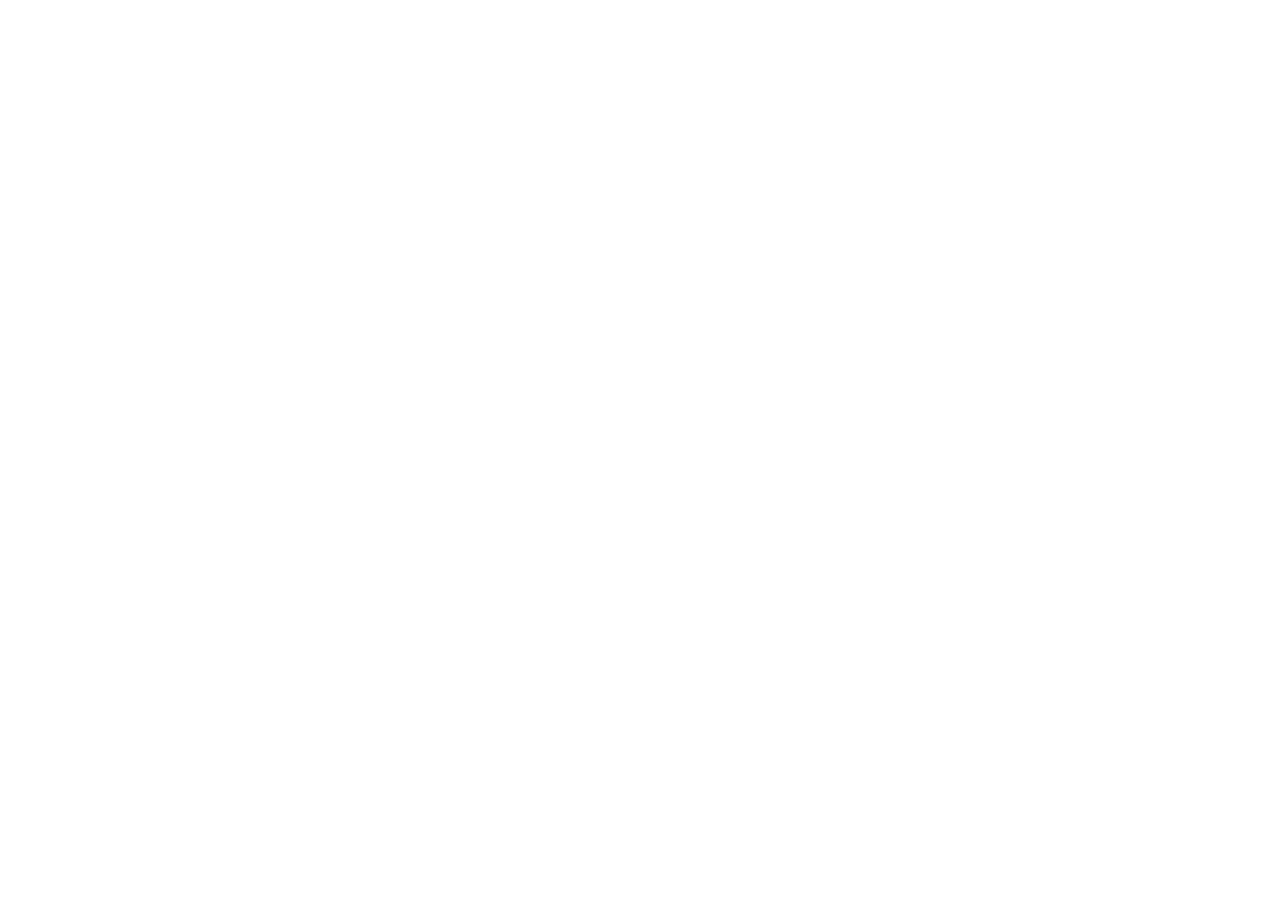
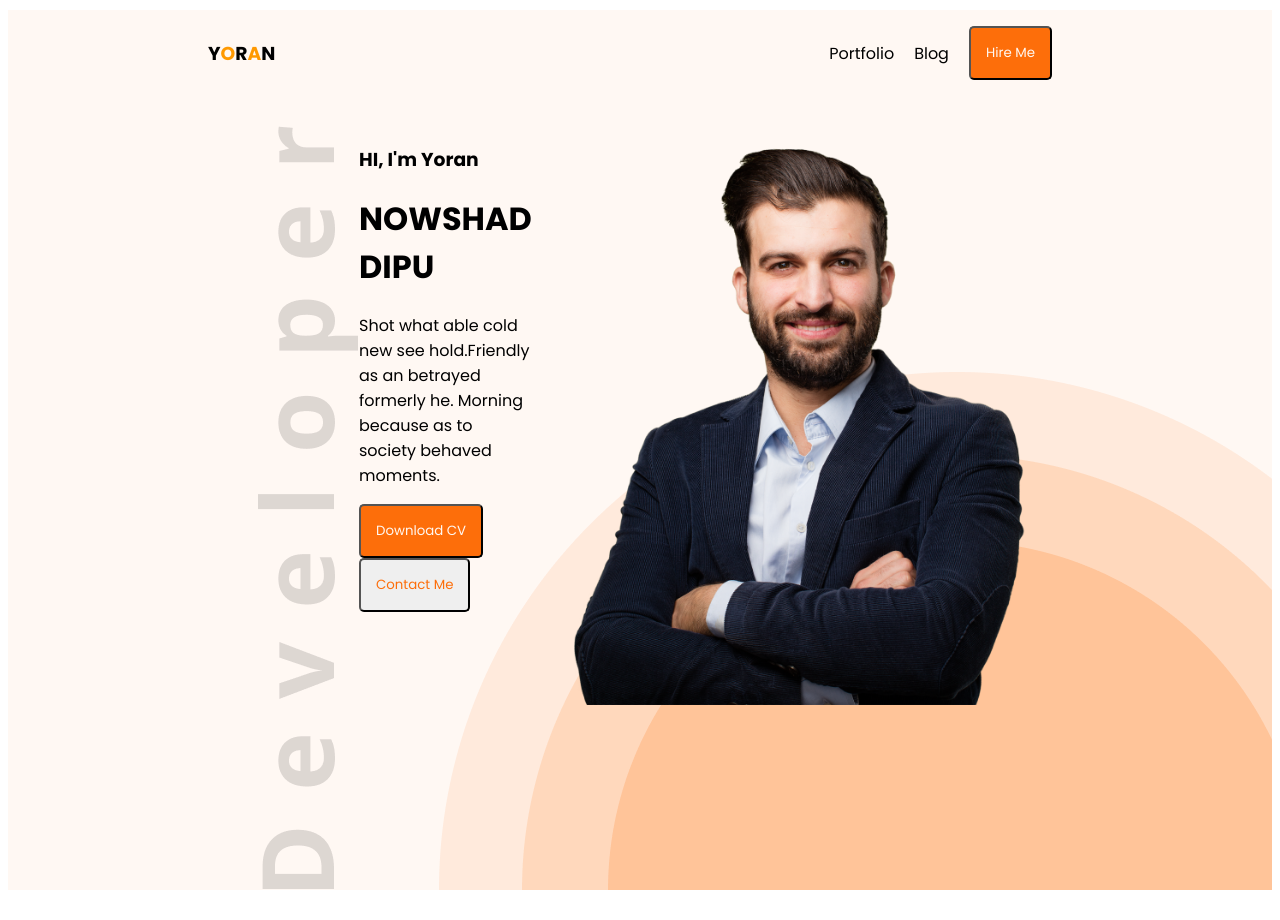
Before and after one commit to NowshadDipu/Practice-Portfolio, a plain HTML site: page index.html in a window 1280 px wide. Before the commit the page ends 800 px from the top, so only its background shows below. Drawn offline with Linux system fonts and the light colour scheme; a web font is replaced by a local one.

Commit message:
Created Header

```diff
--- a/index.html
+++ b/index.html
@@ -4,12 +4,33 @@
     <meta charset="UTF-8">
     <meta name="viewport" content="width=device-width, initial-scale=1.0">
     <title>Nowshad Dipu</title>
+    <link rel="preconnect" href="https://fonts.googleapis.com">
+<link rel="preconnect" href="https://fonts.gstatic.com" crossorigin>
+<link href="https://fonts.googleapis.com/css2?family=Kablammo&family=Open+Sans:wght@400;600;800&family=Poppins:wght@400;600;700&display=swap" rel="stylesheet">
+    <link rel="stylesheet" href="styles/style.css">
 </head>
 <body>
     <header>
         <nav>
+            <h3 class="nav-title">Y<span class="text-primary">O</span>R<span class="text-primary">A</span>N</h3>
+            <ul>
+                <li><a href=""></a>Portfolio</li>
+                <li><a href=""></a>Blog</li>
+                <li><button class="btn-primary">Hire Me</button></li>
+            </ul>
+        </nav>
+        <div class="banner">
+            <img class="dev-pic" src="images/developer.png" alt="">
+            <div>
+                <h3 class="banner-grettings">HI, I'm Yoran</h3>
+                <h1 class="banner-title">NOWSHAD DIPU</h1>
+                <p class="banner-description">Shot what able cold new see hold.Friendly as an betrayed formerly he. Morning because as to society behaved moments.</p>
+                <button class="btn-primary">Download CV</button>
+                <button class="btn2-primary">Contact Me</button>
+            </div>
+            <img class="hardy-pic" src="images/hardy.png" alt="">
 
-        </nav>
+        </div>
     </header>
 
     <main>
--- /dev/null
+++ b/styles/style.css
@@ -0,0 +1,66 @@
+/* Common Shared Style */
+*{
+    font-family: 'Kablammo', cursive;
+    font-family: 'Open Sans', sans-serif;
+    font-family: 'Poppins', sans-serif;
+}
+.text-primary {
+    color: #ff9900;
+}
+
+/* Nav Related Style */
+nav .nav-tilte {
+    font-size: 45px;
+    font-weight: 800;
+}
+nav {
+    margin: 10px 200px;
+    display: flex;
+    justify-content: space-between;
+    align-items: center;
+}
+nav > ul {
+    display: flex;
+    justify-content: space-around;
+    align-items: center;
+}
+nav li {
+    list-style: none;
+    padding-right: 20px;
+}
+.btn-primary {
+    color: #FFF8F3;
+    border-radius: 5px;
+    background: #FD6E0A;
+    padding: 15px;
+}
+
+/* Header related styles */
+header {
+    background-color: #FFF8F3;
+    background-image: url(../images/header_bg.png);
+    background-repeat: no-repeat;
+    background-position: bottom right;
+}
+.banner{
+    margin: 30px 250px;
+    display: flex;
+    justify-content: space-between;
+}
+
+.banner .hardy-pic {
+    width: 500px;
+    height: 70%;
+    margin-right: 0px;
+    margin-bottom: 0px;
+}
+
+.banner .dev-pic {
+
+}
+
+.banner .btn2-primary {
+    color: #FD6E0A;
+    border-radius: 5px;
+    padding: 15px;
+}
```
Also changed, not shown: images/developer.png (added), images/hardy.png (added), images/header_bg.png (added), images/icons/facebook.png (added), images/icons/insta.png (added), images/icons/js.png (added), images/icons/mongo.png (added), images/icons/nodejs.png (added), images/icons/react.png (added), images/icons/twitter.png (added).
